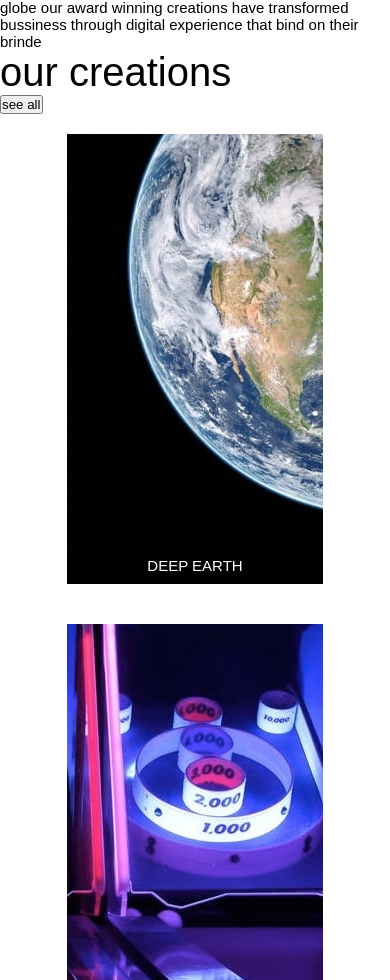
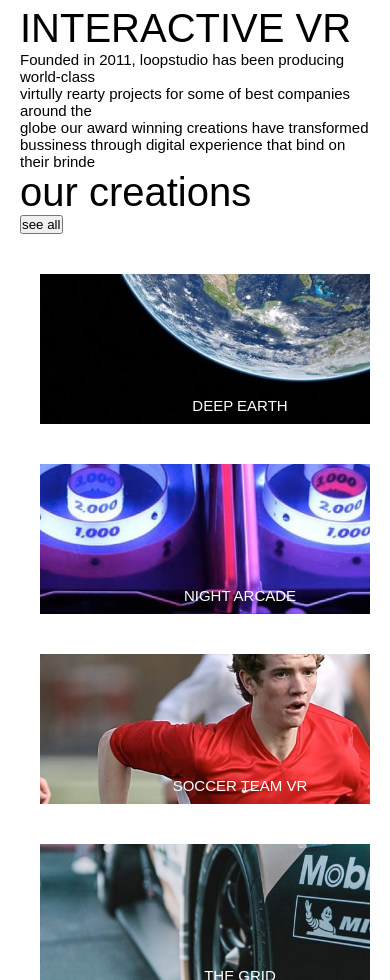
Before and after one commit to IshKevin/Loopstudios-landing-page, a React (Create React App) app: page / in a window 390 px wide. Shown: the part 1020-2000 px from the top of the page. Built offline with nearby package versions, Linux system fonts and the light colour scheme.

Commit message:
fixng style for mobile images

```diff
--- a/src/components/About.js
+++ b/src/components/About.js
@@ -25,8 +25,7 @@
         </div>
         <div className='photocases'>
             <div className='photocase1'>
-             <div className='imag1' style={{position:"relative"}}>
-              <div style={{position:"absolute",zIndex:"99"}}>ytuy</div>
+             <div className='imag1'>
              </div>
              <div className='imag2'></div>
              <div className='imag3'></div>
--- a/src/index.css
+++ b/src/index.css
@@ -264,7 +264,7 @@
   flex-direction: row;
 }
 
-@media only screen and (max-width: 375px) {
+@media only screen and (max-width: 600px) {
   .App {
     display: grid;
     grid-template-rows: auto 1fr auto;
@@ -308,7 +308,7 @@
     font-family: 'Alata', sans-serif;
     font-weight: 400;
     font-size: 40px;
-    margin-top: 20px;
+    margin-bottom: 20px;
   }
 
 
@@ -323,15 +323,25 @@
     width: auto;
     height: auto;
   }
+  .photocase1, .photocase2 {
+   display: flex;
+   flex-direction: column;
+   justify-content: center;
+  align-items: center;
+  margin-top: 20px;
+  margin-bottom: 20px;
+  }
+
+
 
   .imag1{
     background-image: url(mobile/image-deep-earth.jpg);
     background-size: cover;
     width: 400px;
     height: 150px;
-    position:absolute;
-    margin-left: 40px;
-    margin-right: 40px;
+    margin: 0 auto;
+    margin-top: 20px;
+    margin-bottom: 20px;
   }
 
   .imag1::after {
@@ -350,9 +360,9 @@
     background-size: cover;
     width: 400px;
     height: 150px;
-    position:absolute;
-    margin-left: 40px;
-    margin-right: 40px;
+    margin: 0 auto;
+    margin-top: 20px;
+    margin-bottom: 20px;
   }
 
   .imag2::after {
@@ -370,9 +380,9 @@
     background-size: cover;
     width: 400px;
     height: 150px;
-    position:absolute;
-    margin-left: 40px;
-    margin-right: 40px;
+    margin: 0 auto;
+    margin-top: 20px;
+    margin-bottom: 20px;
   }
 
   .imag3::after {
@@ -391,9 +401,10 @@
     background-size: cover;
     width: 400px;
     height: 150px;
-    position:absolute;
-    margin-left: 40px;
-    margin-right: 40px;
+    margin: 0 auto;
+    margin-top: 20px;
+    margin-bottom: 20px;
+
   }
 
   .imag4::after {
@@ -412,14 +423,13 @@
     background-size: cover;
     width: 400px;
     height: 150px;
-    position:absolute;
-    margin-left: 40px;
-    margin-right: 40px;
+    margin: 0 auto;
+    margin-top: 20px;
+    margin-bottom: 20px;
   }
 
   .imag5::after {
     content: "FROM UP ABOVE VR";
-    position: absolute;
     bottom: 0;
     left: 0;
     right: 0;
@@ -432,14 +442,13 @@
     background-size: cover;
     width: 400px;
     height: 150px;
-    position:absolute;
-    margin-left: 40px;
-    margin-right: 40px;
+    margin: 0 auto;
+    margin-top: 20px;
+    margin-bottom: 20px;
   }
 
   .imag6::after {
     content: "POCKET  BOREALIS";
-    position: absolute;
     bottom: 0;
     left: 0;
     right: 0;
@@ -453,9 +462,9 @@
     background-size: cover;
     width: 400px;
     height: 150px;
-    position:absolute;
-    margin-left: 40px;
-    margin-right: 40px;
+    margin: 0 auto;
+    margin-top: 20px;
+    margin-bottom: 20px;
   }
 
   .imag7::after {
@@ -474,9 +483,9 @@
     background-size: cover;
     width: 400px;
     height: 150px;
-    position:absolute;
-    margin-left: 40px;
-    margin-right: 40px;
+    margin: 0 auto;
+    margin-top: 20px;
+    margin-bottom: 20px;
   }
 
   .imag8::after {
```
